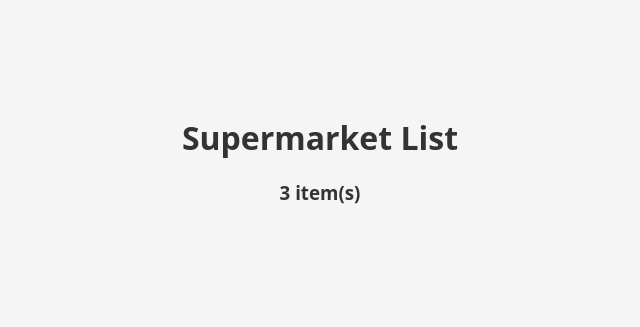
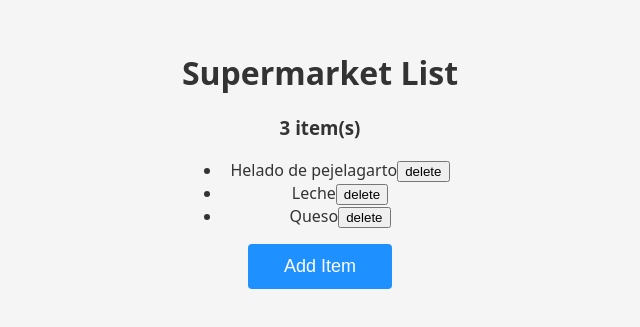
Before and after one commit to ivanguebri/trade-helm, a React (Create React App) app: page / in a window 1280 px wide. Shown: the part 241-568 px from the top of the page, without its empty margins (320-960 px from the left). Built offline with nearby package versions, Linux system fonts and the light colour scheme.

Commit message:
Setup UI Layout

```diff
--- a/src/App/App.tsx
+++ b/src/App/App.tsx
@@ -4,12 +4,18 @@ import { TItem } from "../features/items/types";
 
 import itemsAPI from "../features/items/api";
 import { ELoadingStatus } from "./enums";
+import Button from "../ui/controls/Button";
+import { EColorScheme } from "../ui/controls/Button/enums";
+import Modal from "../ui/presentation/Modal";
+import TextField from "../ui/controls/TextField";
+import ModalFooter from "../ui/presentation/ModalFooter";
 
 export default function App(): JSX.Element {
   const [items, setItems] = useState<TItem[]>([]);
   const [loadingStatus, setLoadingStatus] = useState<ELoadingStatus>(
     ELoadingStatus.Idle
   );
+  const [isModalVisible, setIsModalVisible] = useState<boolean>(false);
 
   useEffect(() => {
     setLoadingStatus(ELoadingStatus.Loading);
@@ -29,6 +35,34 @@ export default function App(): JSX.Element {
         <h1>Supermarket List</h1>
         <h3>{items.length} item(s)</h3>
       </header>
+      <ul>
+        {items.map((item) => (
+          <li key={item.id}>
+            {item.text}
+            <button>delete</button>
+          </li>
+        ))}
+      </ul>
+      <Button
+        colorScheme={EColorScheme.Primary}
+        onClick={() => setIsModalVisible(true)}
+      >
+        Add Item
+      </Button>
+      {isModalVisible && (
+        <Modal onClose={() => setIsModalVisible(false)}>
+          <form>
+            <h2>Add Item</h2>
+            <TextField name="text"></TextField>
+            <ModalFooter>
+              <Button type="button">Cancel</Button>
+              <Button type="submit" colorScheme={EColorScheme.Primary}>
+                Add
+              </Button>
+            </ModalFooter>
+          </form>
+        </Modal>
+      )}
     </main>
   );
 }
--- a/src/features/items/api.ts
+++ b/src/features/items/api.ts
@@ -15,12 +15,14 @@ const MOCK_ITEMS: TItem[] = [
   },
 ];
 
+const API_TIMEOUT = 0;
+
 export default {
   list: async (): Promise<TItem[]> =>
-    new Promise((resolve) => setTimeout(() => resolve(MOCK_ITEMS), 2000)),
+    new Promise((resolve) => setTimeout(() => resolve(MOCK_ITEMS), API_TIMEOUT)),
   create: async (text: TItem["text"]): Promise<TItem> =>
     new Promise((resolve) =>
-      setTimeout(() => resolve({ id: +new Date(), text }), 2000)
+      setTimeout(() => resolve({ id: +new Date(), text }), API_TIMEOUT)
     ),
   remove: async (id: TItem["id"]): Promise<TItem["id"]> =>
     new Promise((resolve) => setTimeout(() => resolve(id))),
--- a/src/ui/controls/Button/enums.ts
+++ b/src/ui/controls/Button/enums.ts
@@ -1,4 +1,4 @@
 export enum EColorScheme {
-  Primary,
-  Secondary,
+  Primary = "primary",
+  Secondary = "secondary",
 }
```
